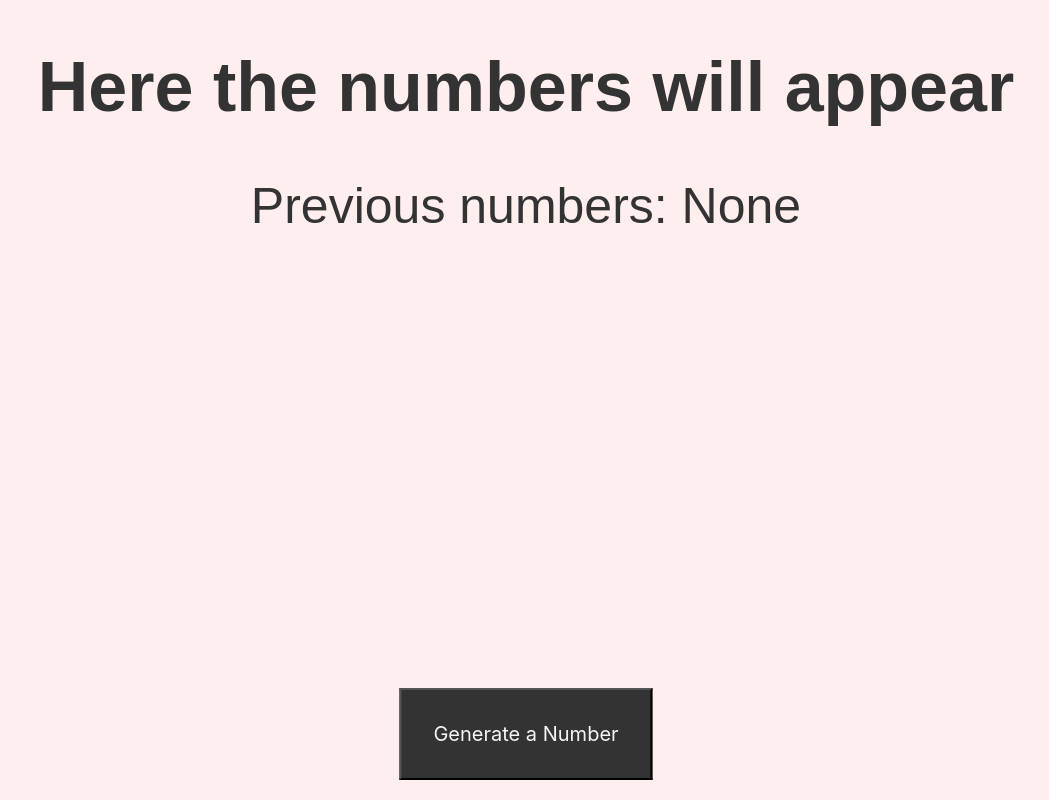
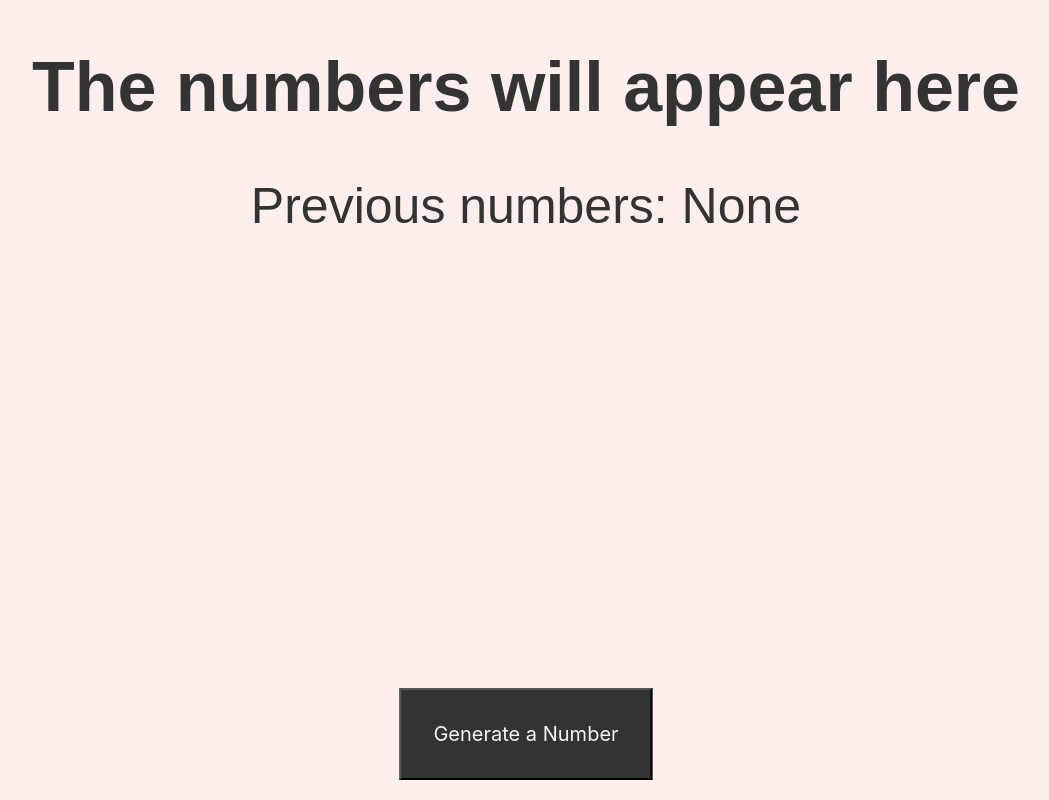
Before and after one commit to eLiteEs/html-bingo, a plain HTML site: page index.html in a window 1280 px wide. Shown: the whole page, without its empty margins (114-1163 px from the left). Drawn offline with Linux system fonts and the light colour scheme; a web font is replaced by a local one.

Commit message:
Updated the title

```diff
--- a/index.html
+++ b/index.html
@@ -54,7 +54,7 @@
         </style>
     </head>
     <body>
-        <h1 id="numberShow" class="full">Here the numbers will appear</h1>
+        <h1 id="numberShow" class="full">The numbers will appear here</h1>
         <p>Previous numbers: <span id="prevNums">None</span></p>
         <button id="genBtn">Generate a Number</button>
 
@@ -107,7 +107,7 @@
 
             genBtn.addEventListener("click", (e) => {
                 generateNewNumber()
-            })
+            });
         </script>
     </body>
 </html>
```
